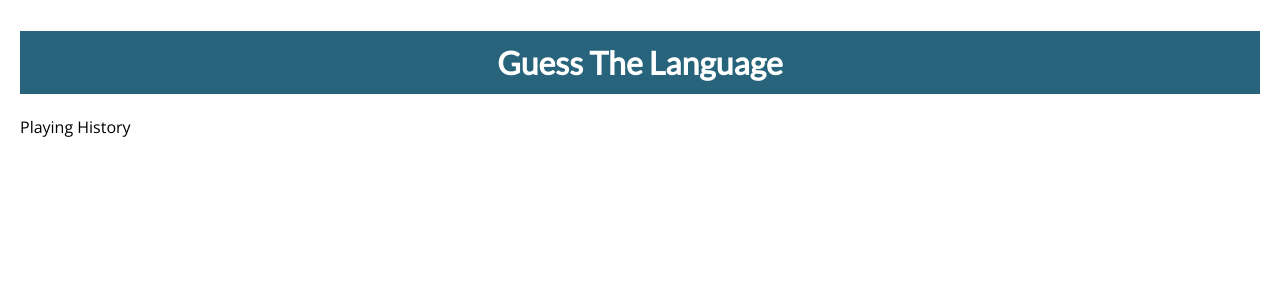
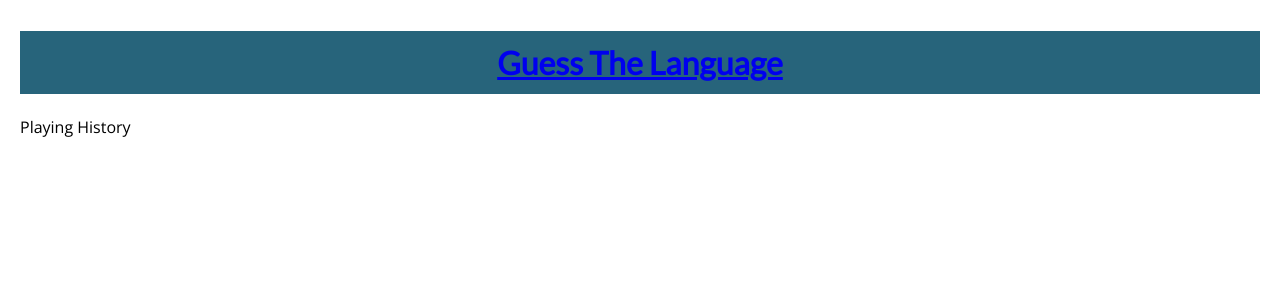
Before and after one commit to chingu-voyages/v8-geckos-team-04, a React (Create React App) app: page /history in a window 1280 px wide. Shown: the top 300 px of the page. Built offline with nearby package versions, Linux system fonts and the light colour scheme; what reactn would draw is missing.

Commit message:
Link title 'Guess The Language' to the main page

```diff
--- a/src/components/Game.js
+++ b/src/components/Game.js
@@ -11,7 +11,7 @@ function Game() {
 
   return(
     <div>
-      <h1>Guess The Language</h1>
+      <h1><a href='/'>Guess The Language</a></h1>
         <Video />
         <div className='score-box'>
           Question: {global.qNum}/10<br />
--- a/src/components/History.js
+++ b/src/components/History.js
@@ -4,7 +4,7 @@ function History() {
 
   return (
     <div>
-      <h1>Guess The Language</h1>
+      <h1><a href='/'>Guess The Language</a></h1>
       <div>Playing History</div>
     </div>
   );
--- a/src/components/Main.js
+++ b/src/components/Main.js
@@ -31,7 +31,7 @@ const Main = () => (
 
     *** Main content begins ***
     <div className='home-page'>
-      <h1>Guess The Language</h1>
+      <h1><a href='/'>Guess The Language</a></h1>
       <h3>The game is simple, watch a short video and guess the language spoken.</h3>
       <Route render={({history}) => (
         <button onClick={() => { history.push('/game') }}>
--- a/src/components/Score.js
+++ b/src/components/Score.js
@@ -7,7 +7,7 @@ function Score() {
 
   return (
     <div>
-      <h1>Guess The Language</h1>
+      <h1><a href='/'>Guess The Language</a></h1>
       <div>Total Score: {global.score}</div>
       <Route render={({history}) => (
          <button className='view-history-btn' onClick={() => { history.push('/history') }}>
--- a/src/components/Video.js
+++ b/src/components/Video.js
@@ -40,7 +40,7 @@ function Video() {
     setClicked(true);
     // Show next/submit button
     // Switch from next button to submit button when qNum hits 10
-    if (global.qNum === 9) {
+    if (global.qNum === 10) {
       setNext(submitButton)
     }
     else {
```
